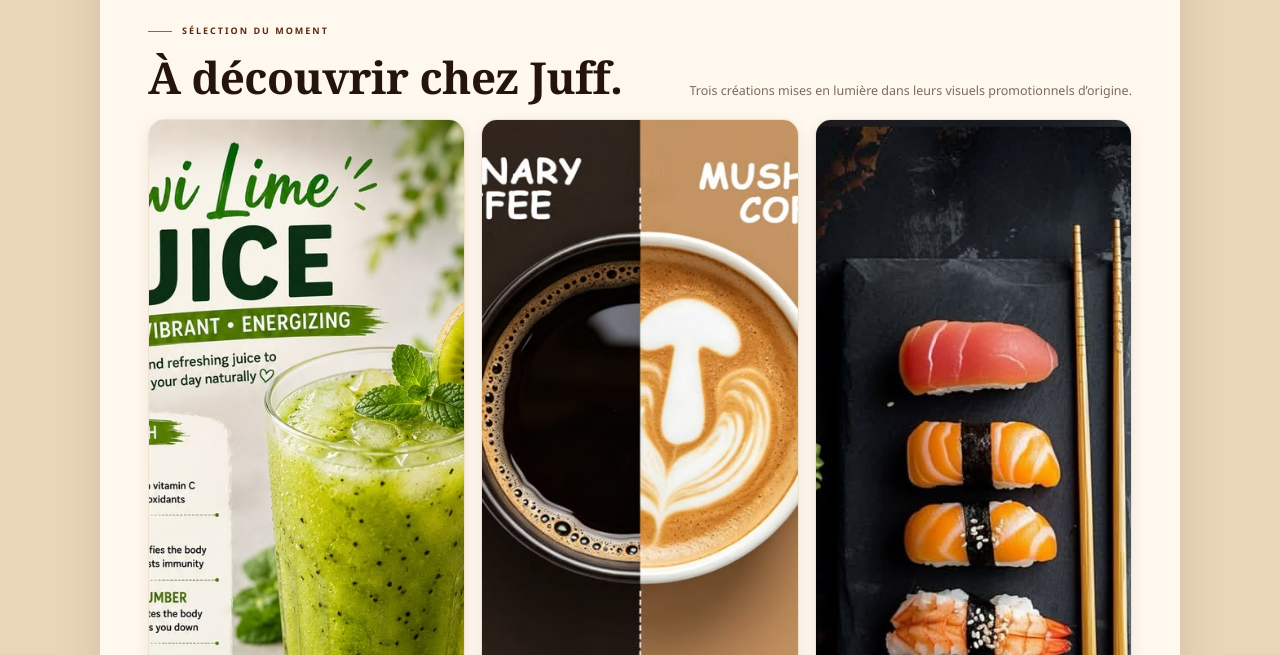
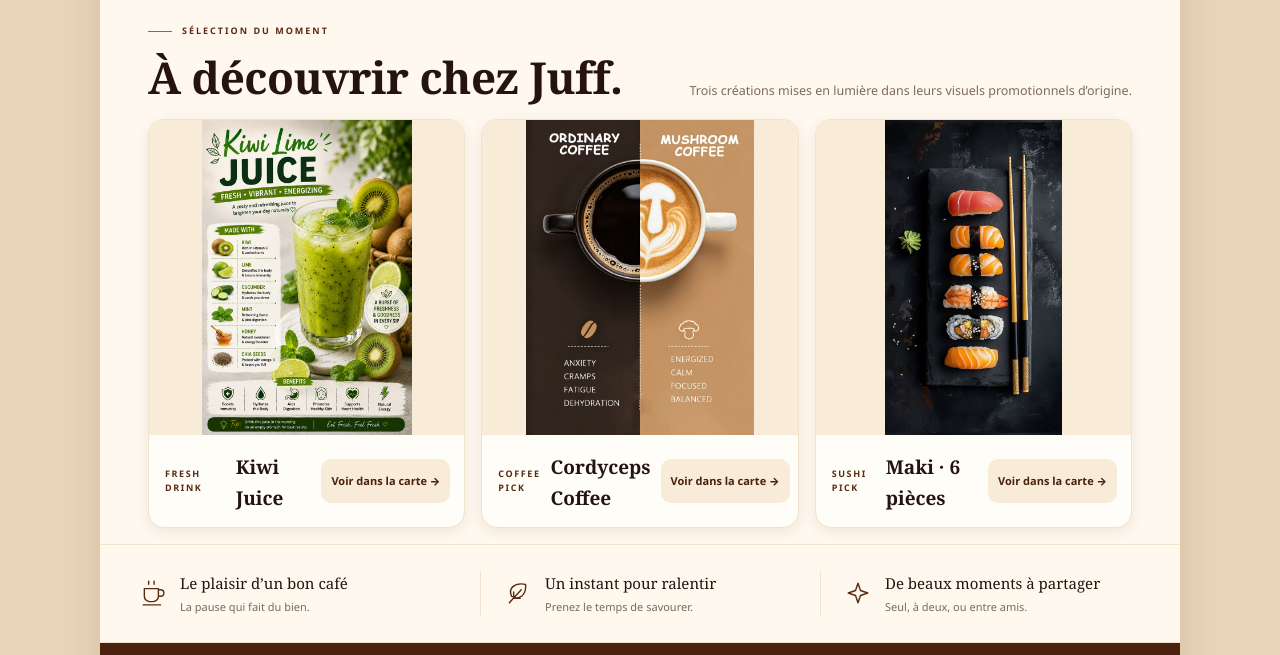
Before and after one commit to abde-1234/JUFF-COFFEE.MA, a plain HTML site: page index.html in a window 1280 px wide. Shown: the part 4360-5015 px from the top of the page. Drawn offline with Linux system fonts and the light colour scheme.

Commit message:
Update website

```diff
--- a/style.css
+++ b/style.css
@@ -592,7 +592,13 @@ h1 {
   transition: transform var(--dur) var(--ease), box-shadow var(--dur) var(--ease);
 }
 .featured-card:hover { transform: translateY(-2px); box-shadow: var(--shadow-card); }
-.featured-card > img { width: 100%; aspect-ratio: 1; object-fit: cover; }
+.featured-card > img {
+  width: 100%;
+  height: auto;
+  aspect-ratio: 1;
+  object-fit: contain;
+  background: var(--color-cream-2);
+}
 .featured-card > div { display: flex; align-items: center; justify-content: space-between; gap: 10px; padding: 14px 14px 14px 16px; }
 .featured-card p { margin: 0; color: var(--color-brown-3); font-size: 9px; font-weight: 800; letter-spacing: 1.6px; text-transform: uppercase; }
 .featured-card h3 { margin: 3px 0 0; font-family: var(--font-display); font-size: 19px; font-weight: 700; }
```
